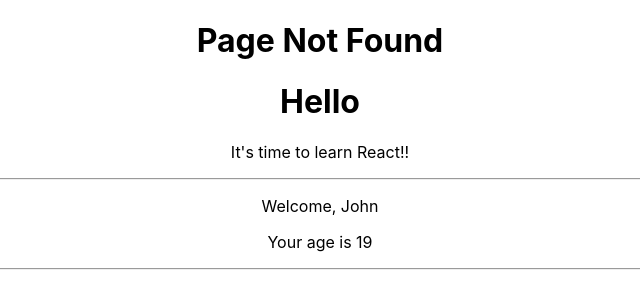
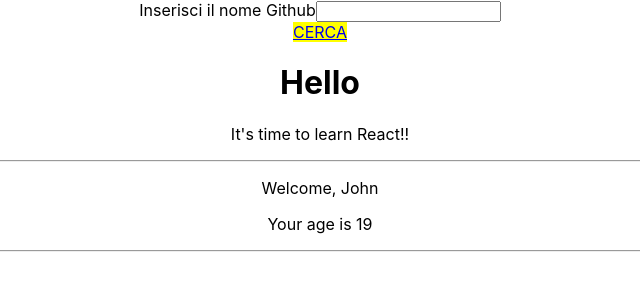
Before and after one commit to elperez365/reactExercises, a React (Create React App) app in the folder appesercizireact/: page /list in a window 1280 px wide. Before the commit this address had no page. Shown: the top 308 px of the page, without its empty margins (320-960 px from the left). Built offline with nearby package versions, Linux system fonts and the light colour scheme.

Commit message:
exercise 48 loaded

```diff
--- a/appesercizireact/src/App.js
+++ b/appesercizireact/src/App.js
@@ -38,6 +38,8 @@ function App() {
           <Route path="/users/:username" element={<ShowGithubUser/>} />
           <Route path="/" element={<Nav/>}/>
           <Route path="/*" element={<h1>Page Not Found</h1>}/>
+          <Route path="/list" element={<GithubUserList/>}/>
+
         </Routes>
 
         <Hello />
--- a/appesercizireact/src/Githubserist.jsx
+++ b/appesercizireact/src/Githubserist.jsx
@@ -1,24 +1,21 @@
 import { useState } from "react"
+import { Link } from "react-router-dom"
 
 
 function GithubUserList (){
-    const [list,Setlist] = useState(["user1"])
+    const [nameG,SetnameG] = useState()
 
-    let handleSubmitForm = (event) => {
-        event.preventDefault()
-        console.log (event)
-        Setlist([...list,event.target[0].value])
+    let handleNameG = (event)=>{
+        SetnameG(event.target.value)
+
     }
-
     return(
         <div>
-            <form onSubmit={handleSubmitForm}>
-                <input type="text" />
-                <input type="submit" />
+            <form action="">
+                <label htmlFor="nameG">Inserisci il nome Github</label>
+                <input value={nameG} onChange={handleNameG} name="nameG" type="text" />
             </form>
-            <ul>
-                {list.map((el)=> <li>{el}</li> )}
-            </ul>
+            <Link style={{background:"yellow"}} to={`/users/${nameG}`}>CERCA</Link>
         </div>
     )
 }
--- a/appesercizireact/src/Nav.jsx
+++ b/appesercizireact/src/Nav.jsx
@@ -3,9 +3,9 @@ import { Link } from "react-router-dom"
 function Nav(){
     return(
         <div>
-            <Link to="/counter">Counter</Link>||
-
-            <Link to="/users/elperez365">Il mio github</Link>||
+            <Link to="/counter">Counter</Link>||||||
+            <Link to="/list">Lista</Link>|||||
+            <Link to="/users/elperez365">Il mio github</Link>||||||
         </div>
     )
 }
```
